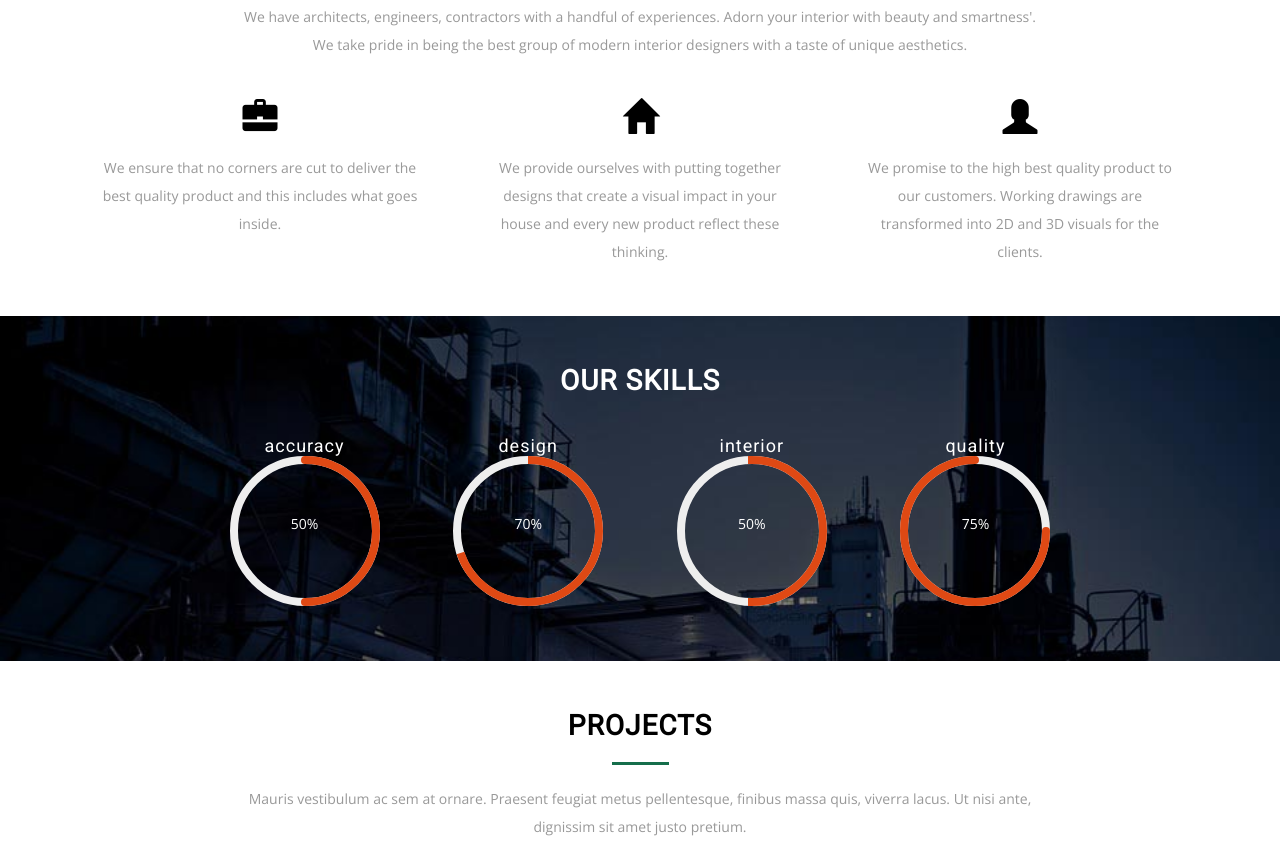
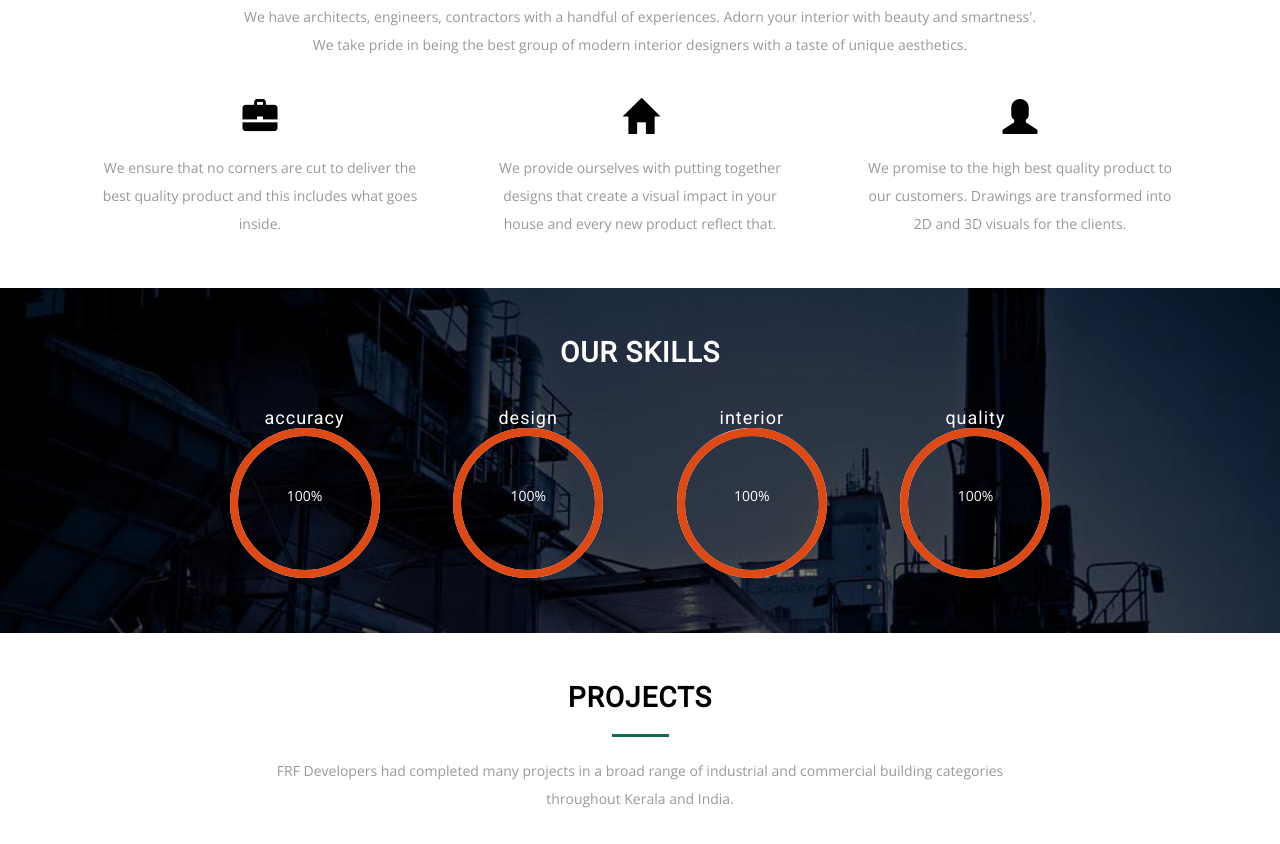
Before and after one commit to thehli/frf-static-website, a plain HTML site: page index.html in a window 1280 px wide. Shown: the part 1590-2434 px from the top of the page. Drawn offline with nearby package versions, Linux system fonts and the light colour scheme.

Commit message:
Update index.html

```diff
--- a/index.html
+++ b/index.html
@@ -139,11 +139,11 @@ Smartphone Compatible web template, free webdesigns for Nokia, Samsung, LG, Sony
 		</div>
 		<div class="col-md-4 services-grids-w3l">
 			<span class="glyphicon glyphicon-home" aria-hidden="true"></span>
-			<p>We provide ourselves with putting together designs that create a visual impact in your house and every new product reflect these thinking.</p>
+			<p>We provide ourselves with putting together designs that create a visual impact in your house and every new product reflect that.</p>
 		</div>
 		<div class="col-md-4 services-grids-w3l">
 			<span class="glyphicon glyphicon-user" aria-hidden="true"></span>
-			<p>We promise to the high best quality product to our customers. Working drawings are transformed into 2D and 3D visuals for the clients.</p>
+			<p>We promise to the high best quality product to our customers. Drawings are transformed into 2D and 3D visuals for the clients.</p>
 		</div>
 		<div class="clearfix"></div>
 	</div>
@@ -155,10 +155,10 @@ Smartphone Compatible web template, free webdesigns for Nokia, Samsung, LG, Sony
 <div class="skills-w3ls">
 	<div class="container">
 	<h3>Our Skills</h3>
-<div id="demo-pie-1" class="pie-title-center" data-percent="50"> <span class="pie-value"></span><h4>accuracy</h4> </div>
-<div id="demo-pie-2" class="pie-title-center" data-percent="70"> <span class="pie-value"></span><h4>design</h4> </div>
-<div id="demo-pie-3" class="pie-title-center" data-percent="50"> <span class="pie-value"></span><h4>interior</h4> </div>
-<div id="demo-pie-4" class="pie-title-center" data-percent="75"> <span class="pie-value"></span><h4>quality</h4> </div>
+<div id="demo-pie-1" class="pie-title-center" data-percent="100"> <span class="pie-value"></span><h4>accuracy</h4> </div>
+<div id="demo-pie-2" class="pie-title-center" data-percent="100"> <span class="pie-value"></span><h4>design</h4> </div>
+<div id="demo-pie-3" class="pie-title-center" data-percent="100"> <span class="pie-value"></span><h4>interior</h4> </div>
+<div id="demo-pie-4" class="pie-title-center" data-percent="100"> <span class="pie-value"></span><h4>quality</h4> </div>
 	</div>
 </div>
 <!-- /skills -->
@@ -167,7 +167,7 @@ Smartphone Compatible web template, free webdesigns for Nokia, Samsung, LG, Sony
 		<div class="container">
 			<h3>Projects</h3>
 			<label class="line"></label>
-			<p class="top-p">Mauris vestibulum ac sem at ornare. Praesent feugiat metus pellentesque, finibus massa quis, viverra lacus. Ut nisi ante, dignissim sit amet justo pretium.</p>
+			<p class="top-p">FRF Developers had completed many projects in a broad range of industrial and commercial building categories throughout Kerala and India.</p>
 		</div>
 			<div class="gallery-info">
 				<div class="col-md-3 gallery-grids">
@@ -286,7 +286,7 @@ Smartphone Compatible web template, free webdesigns for Nokia, Samsung, LG, Sony
 				<div class="flexslider">
 					<ul class="slides">
 						<li>
-							<img src="images/c1.png" alt="" />
+							<!-- <img src="images/c1.png" alt="" /> -->
 								<p>Lorem ipsum dolor sit amet, consectetur adipiscing elit, sed do eiusmod tempor incididunt ut labore et dolore magna aliqua. Ut enim ad minim veniam, quis nostrud exercitation .</p>
 								<div class="client">
 									<h5>Brian Fantana</h5>
```
